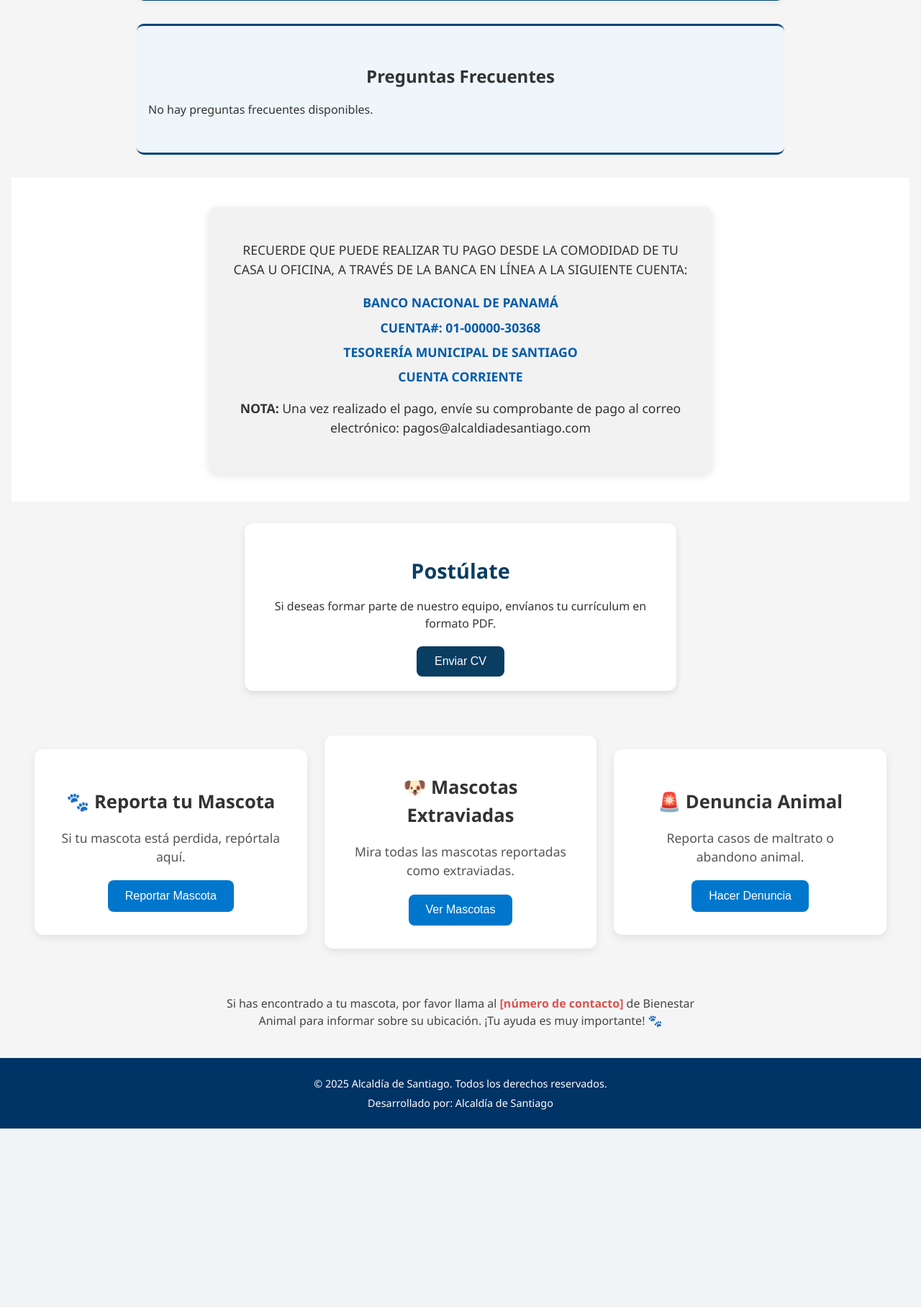
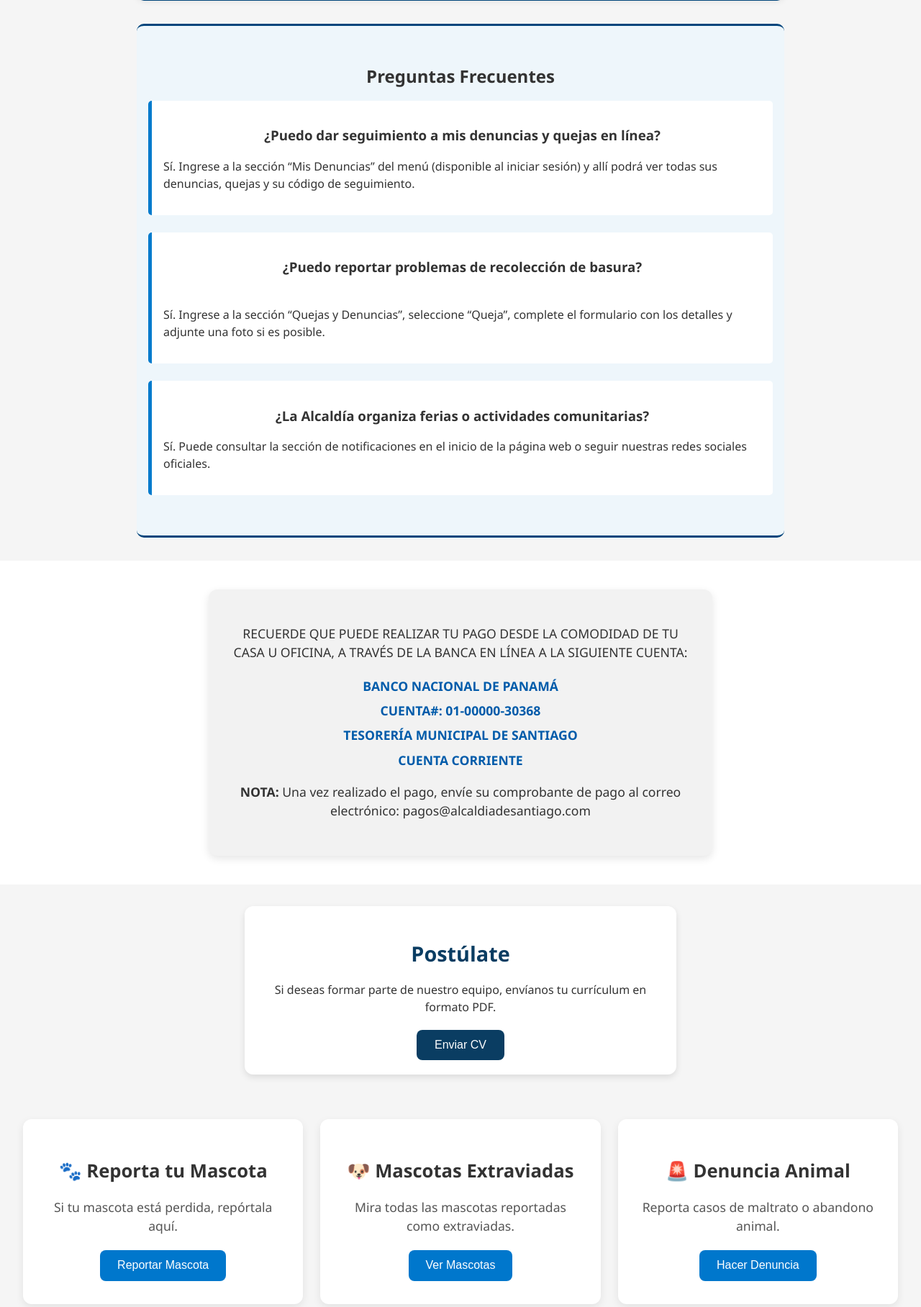
Before and after one commit to gatosu01/PLATAFORMA_ALCALDIAV2, a PHP site: page / in a window 1280 px wide. Shown: the part 1183-2999 px from the top of the page at 72% size. Before the commit the page ends 2751 px from the top, so only its background shows below. Run offline with PHP 8.4, Linux system fonts and the light colour scheme; data that the repository does not hold is empty; some libraries are stand-ins or nearby versions.

Commit message:
casi listo

```diff
--- /dev/null
+++ b/DATA/faqs.json
@@ -0,0 +1,42 @@
+[
+    {
+        "pregunta": "¿Dónde puedo pagar mis impuestos municipales?",
+        "respuesta": "Los pagos pueden realizarse en línea, en bancos autorizados o directamente en la Tesorería Municipal."
+    },
+    {
+        "pregunta": "¿Cuáles son los horarios de atención de la alcaldía?",
+        "respuesta": "La Alcaldía de Santiago atiende de lunes a viernes de 8:00 a.m. a 4:00 p.m. "
+    },
+    {
+        "pregunta": "¿Cómo puedo presentar una queja o denuncia ciudadana?",
+        "respuesta": "Puede presentar su queja o denuncia a través de nuestro formulario en línea en la sección “Quejas y Denuncias” o directamente en las oficinas de Atención al Ciudadano."
+    },
+    {
+        "pregunta": "¿Dónde está ubicada la Alcaldía de Santiago?",
+        "respuesta": "La sede principal se encuentra en el centro de la ciudad de Santiago, en la Av. Central, frente al parque municipal."
+    },
+    {
+        "pregunta": "¿Qué requisitos necesito para registrar un negocio?",
+        "respuesta": "Los requisitos detallados están disponibles en la sección “Trámites” del menú superior. Allí puede consultar el trámite de registro comercial y la documentación necesaria."
+    },
+    {
+        "pregunta": "¿Cómo solicito un permiso de construcción?",
+        "respuesta": "En la sección “Trámites” encontrará el apartado de Obras, donde se listan los requisitos para permisos de construcción y remodelación. Desde allí podrá conocer la documentación y pasos necesarios."
+    },
+    {
+        "pregunta": "¿Qué debo hacer para reportar luminarias dañadas o problemas con el alumbrado público?",
+        "respuesta": "Debe ingresar a la sección “Quejas y Denuncias”, seleccionar “Queja”, completar el formulario con la descripción del problema y enviarlo."
+    },
+    {
+        "pregunta": "¿Puedo dar seguimiento a mis denuncias y quejas en línea?",
+        "respuesta": "Sí. Ingrese a la sección “Mis Denuncias” del menú (disponible al iniciar sesión) y allí podrá ver todas sus denuncias, quejas y su código de seguimiento.\r\n"
+    },
+    {
+        "pregunta": "¿Puedo reportar problemas de recolección de basura?",
+        "respuesta": "\r\nSí. Ingrese a la sección “Quejas y Denuncias”, seleccione “Queja”, complete el formulario con los detalles y adjunte una foto si es posible.\r\n"
+    },
+    {
+        "pregunta": "¿La Alcaldía organiza ferias o actividades comunitarias?",
+        "respuesta": "Sí. Puede consultar la sección de notificaciones en el inicio de la página web o seguir nuestras redes sociales oficiales."
+    }
+]
--- /dev/null
+++ b/DATA/login_attempts.json
@@ -0,0 +1 @@
+{"ip_192.168.24.51":{"count":3,"time":1756735409},"user_e343e34d83ff6930f2848ca498d0494c":{"count":1,"time":0},"user_c8fd5c74f47166d08b5f60d9e3b9f5f2":{"count":1,"time":0},"user_340c3143306dfead23b41e96d878a21a":{"count":1,"time":0}}
--- a/app/Views/admin_slider.php
+++ b/app/Views/admin_slider.php
@@ -15,7 +15,7 @@ if ($_SERVER['REQUEST_METHOD'] === 'POST' && isset($_FILES['image'])) {
     if (count($positionsOccupied) >= 3) {
         $error = "No se pueden agregar más imágenes. Todas las posiciones están ocupadas.";
     } else {
-        $targetDir = __DIR__ . '/../../IMG/';
+    $targetDir = __DIR__ . '/../../public/IMG/';
         $fileName = basename($_FILES["image"]["name"]);
         $targetFilePath = $targetDir . $fileName;
         if (move_uploaded_file($_FILES["image"]["tmp_name"], $targetFilePath)) {
--- a/app/Views/denuncia_animal_view.php
+++ b/app/Views/denuncia_animal_view.php
@@ -3,9 +3,9 @@
 <head>
     <meta charset="UTF-8">
     <title>Denuncia Animal</title>
-    <link rel="stylesheet" href="/Alcaldia/CSS/index.css">
-    <link rel="stylesheet" href="/Alcaldia/CSS/header.css" />
-    <link rel="stylesheet" href="/Alcaldia/CSS/mascotas.css">
+    <link rel="stylesheet" href="/Alcaldia/public/CSS/index.css">
+    <link rel="stylesheet" href="/Alcaldia/public/CSS/header.css" />
+    <link rel="stylesheet" href="/Alcaldia/public/CSS/mascotas.css">
     <link rel="stylesheet" href="https://cdn.jsdelivr.net/npm/alertifyjs@1.13.1/build/css/alertify.min.css"/>
     <link rel="stylesheet" href="https://cdn.jsdelivr.net/npm/alertifyjs@1.13.1/build/css/themes/default.min.css"/>
 </head>
--- a/app/Views/home.php
+++ b/app/Views/home.php
@@ -34,7 +34,7 @@
                     <?php endforeach; ?>
                     <?php foreach ($slider_images as $index => $image): ?>
                         <div class="slide <?= $index === 0 ? 'first' : '' ?>">
-                            <img src="/Alcaldia/IMG/<?= htmlspecialchars($image['image_path']) ?>" alt="<?= htmlspecialchars($image['alt_text']) ?>">
+                            <img src="/Alcaldia/public/IMG/<?= htmlspecialchars($image['image_path']) ?>" alt="<?= htmlspecialchars($image['alt_text']) ?>">
                         </div>
                     <?php endforeach; ?>
                     <div class="navigation-manual">
@@ -114,14 +114,9 @@
         </div>
     </main>
     <?php include __DIR__ . '/footer.php'; ?>
-    <script src="https://cdn.jsdelivr.net/npm/alertifyjs@1.13.1/build/alertify.min.js"></script>
-    <script src="/Alcaldia/public/JS/slider_auto.js"></script>
-    <script>
-      document.querySelectorAll('.nav-button').forEach(btn => {
-        btn.addEventListener('click', function() {
-          window.location.href = btn.getAttribute('data-href');
-        });
-      });
-    </script>
+        <script src="/Alcaldia/public/JS/scroll_buttons.js"></script>
+        <script src="https://cdn.jsdelivr.net/npm/alertifyjs@1.13.1/build/alertify.min.js"></script>
+        <script src="/Alcaldia/public/JS/slider_auto.js"></script>
+        <script src="/Alcaldia/public/JS/nav_buttons.js"></script>
 </body>
 </html>
--- a/app/Views/mascotas_extraviadas_view.php
+++ b/app/Views/mascotas_extraviadas_view.php
@@ -4,9 +4,9 @@
   <meta charset="UTF-8">
   <meta name="viewport" content="width=device-width, initial-scale=1.0">
   <title>Mascotas Extraviadas - Alcaldía de Santiago</title>
-  <link rel="stylesheet" href="/Alcaldia/CSS/index.css">
-  <link rel="stylesheet" href="/Alcaldia/CSS/header.css">
-  <link rel="stylesheet" href="/Alcaldia/CSS/mascotas.css">
+  <link rel="stylesheet" href="/Alcaldia/public/CSS/index.css">
+  <link rel="stylesheet" href="/Alcaldia/public/CSS/header.css">
+  <link rel="stylesheet" href="/Alcaldia/public/CSS/mascotas.css">
   <link rel="stylesheet" href="https://cdn.jsdelivr.net/npm/alertifyjs@1.13.1/build/css/alertify.min.css"/>
   <link rel="stylesheet" href="https://cdn.jsdelivr.net/npm/alertifyjs@1.13.1/build/css/themes/default.min.css"/>
 </head>
--- a/app/Views/reportar_mascotas_view.php
+++ b/app/Views/reportar_mascotas_view.php
@@ -4,9 +4,9 @@
   <meta charset="UTF-8">
   <meta name="viewport" content="width=device-width, initial-scale=1.0">
   <title>Reportar Mascota - Alcaldía de Santiago</title>
-  <link rel="stylesheet" href="/Alcaldia/CSS/index.css">
-  <link rel="stylesheet" href="/Alcaldia/CSS/header.css">
-  <link rel="stylesheet" href="/Alcaldia/CSS/mascotas.css">
+  <link rel="stylesheet" href="/Alcaldia/public/CSS/index.css">
+  <link rel="stylesheet" href="/Alcaldia/public/CSS/header.css">
+  <link rel="stylesheet" href="/Alcaldia/public/CSS/mascotas.css">
 </head>
 <body>
 <?php include __DIR__ . '/header.php'; ?>
--- a/public/CSS/index.css
+++ b/public/CSS/index.css
@@ -33,7 +33,7 @@ h1, h2, h3 {
 }
 
 main {
-  padding: 0 1rem;
+  padding: 0 0;
 }
 
 /* ====== BOTONES DE NAVEGACIÓN SUPERIOR ====== */
@@ -286,7 +286,7 @@ form select:hover {
   border-radius: 0;
   margin: 0 0 2rem 0;
   text-align: center;
-  width: 100vw;
+  width: 100%;
   box-sizing: border-box;
   position: relative;
   left: 50%;
@@ -309,7 +309,7 @@ form select:hover {
   .title {
     padding: 1.5rem 0 1rem 0;
     margin-bottom: 1.5rem;
-    width: 100vw;
+    width: 100%;
     left: 50%;
     right: 50%;
     transform: translateX(-50%);
@@ -562,9 +562,12 @@ footer p {
     padding-right: 2px !important;
     margin-left: 0 !important;
     margin-right: 0 !important;
-    width: 100vw !important;
+    width: 100% !important;
     box-sizing: border-box !important;
   }
+body {
+  overflow-x: hidden;
+}
   .botones-navegacion button,
   .mascotas button,
   .postulate .cuadroblanco button {
--- /dev/null
+++ b/public/JS/nav_buttons.js
@@ -0,0 +1,5 @@
+document.querySelectorAll('.nav-button').forEach(btn => {
+  btn.addEventListener('click', function() {
+    window.location.href = btn.getAttribute('data-href');
+  });
+});
--- /dev/null
+++ b/public/JS/scroll_buttons.js
@@ -0,0 +1,9 @@
+document.querySelectorAll('.scroll-button').forEach(btn => {
+  btn.addEventListener('click', function() {
+    const sectionId = btn.getAttribute('data-section-id');
+    const section = document.getElementById(sectionId);
+    if (section) {
+      section.scrollIntoView({ behavior: 'smooth' });
+    }
+  });
+});
```
Also changed, not shown: public/IMG/denuncia_ciudadana_animal.png, public/IMG/flayer postulate.png, public/IMG/flayertramites (3).png, 1 other file.
